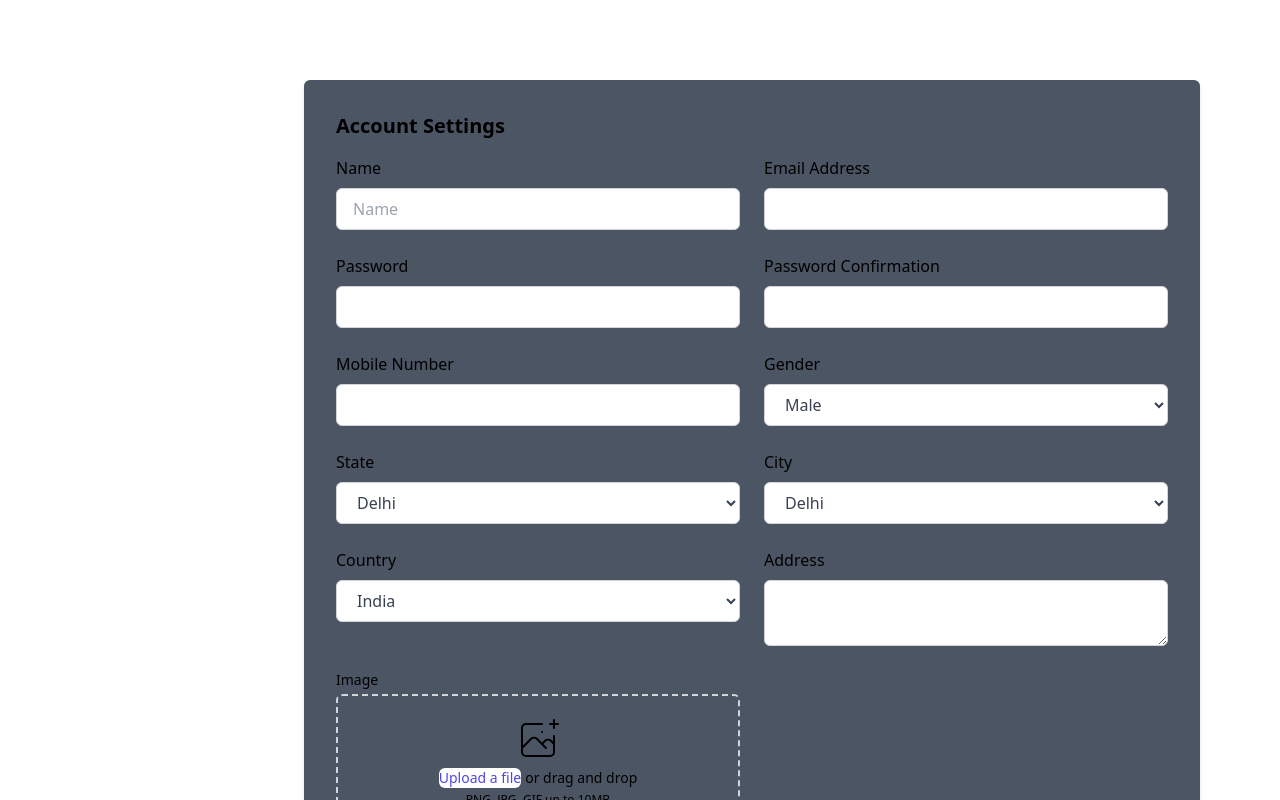
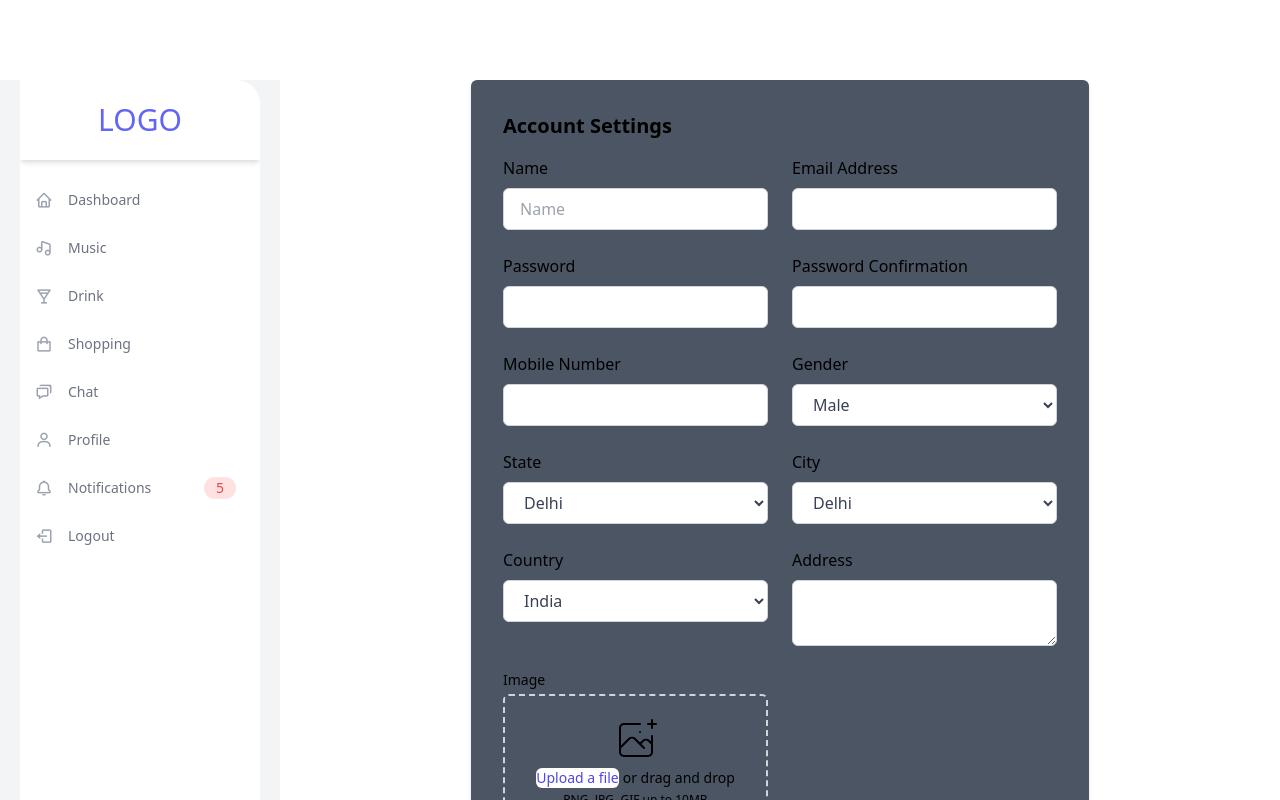
Before and after one commit to ravikr126/admin-panel-phone, a React (Create React App) app: page / in a window 1280 px wide. Shown: the top 800 px of the page. Built offline with nearby package versions, Linux system fonts and the light colour scheme.

Commit message:
update form with little bugs

```diff
--- a/src/Components/Update_profile.jsx
+++ b/src/Components/Update_profile.jsx
@@ -1,10 +1,13 @@
 import React from 'react'
+import Sidebar from './Sidebar';
 
 const Update_profile = () => {
   return (
     <>
+    <div className=' relative flex '>
+    <Sidebar/>
     {/* <!-- component --> */}
-<section class="max-w-4xl p-8 mx-auto bg-gray-600 rounded-md shadow-md dark:bg-gray-800 mt-20 mr-20 mb-20 ">
+<section class="max-w-6xl p-8 mx-auto bg-gray-600 rounded-md shadow-md dark:bg-gray-800 mt-20 mb-20 ">
     <h1 class="text-xl font-bold text-black capitalize dark:text-black">Account settings</h1>
     <form>
         <div class="grid grid-cols-1 gap-6 mt-4 sm:grid-cols-2">
@@ -97,6 +100,9 @@ const Update_profile = () => {
         </div>
     </form>
 </section>
+
+    </div>
+
     </>
   )
 }
```
